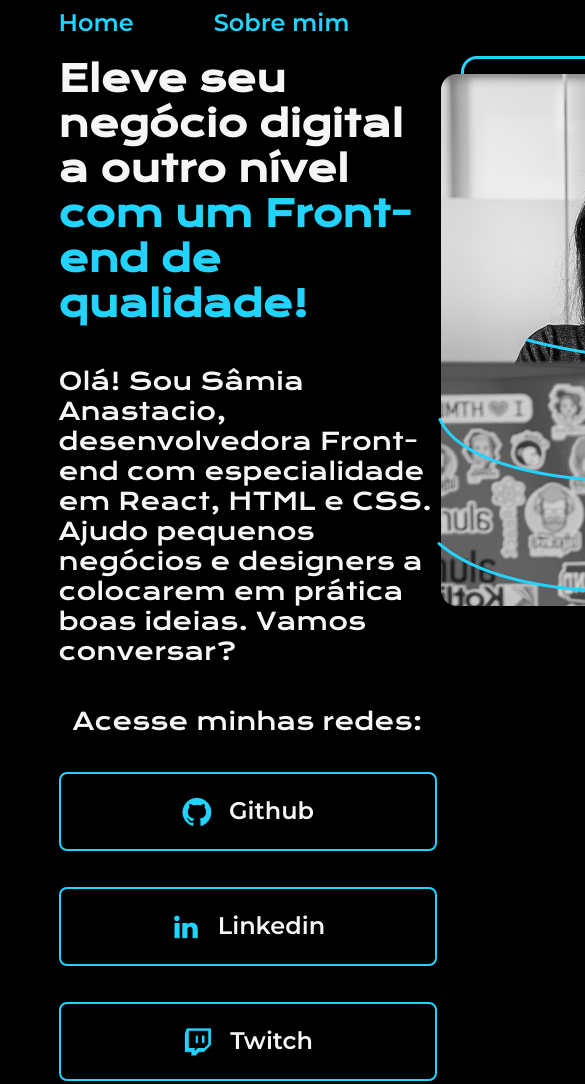
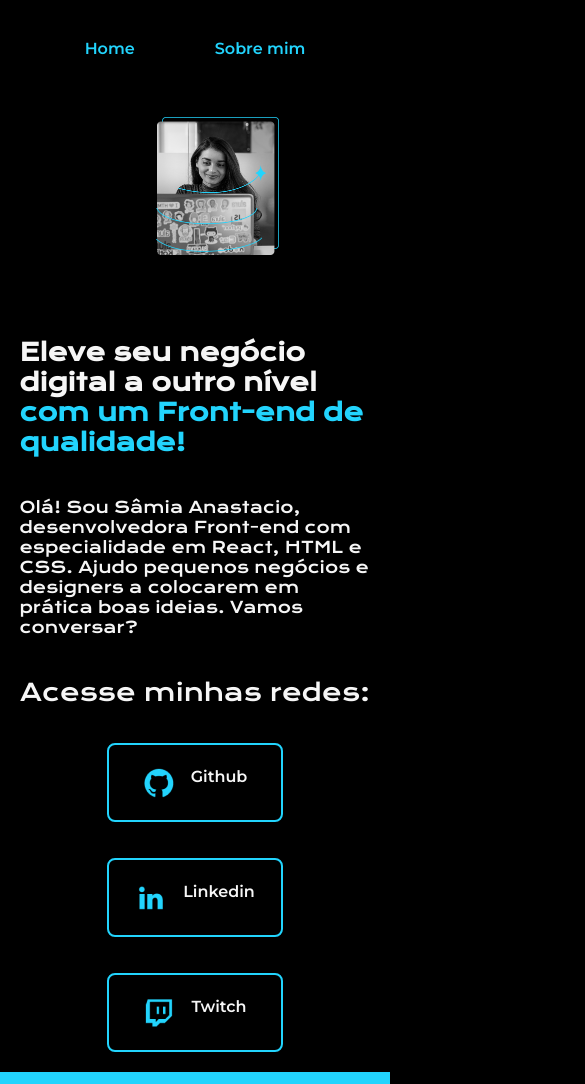
Before and after one commit to samiaanastacio/pagina-portifolio, a plain HTML site: page index.html in a window 390 px wide. Shown: the top 1084 px of the page, 585 px wide, since content can reach past the window. Drawn offline with nearby package versions, Linux system fonts and the light colour scheme.

Commit message:
versao mobile

```diff
--- a/index.html
+++ b/index.html
@@ -19,18 +19,18 @@
             <p class="apresentacao-conteudo-texto">Olá! Sou Sâmia Anastacio, desenvolvedora Front-end com especialidade em React, HTML e CSS. Ajudo pequenos negócios e designers a colocarem em prática boas ideias. Vamos conversar?</p>
             <div class="apresentacao-links">
                 <h2 class="apresentacao-links-subtitulo">Acesse minhas redes:</h2>
-                <a class="apresentacao-links-link" href="https://github.com/samiaanastacio"> <img src="./assets/Logo Github.png" alt="Ícone do Github" class="apresentacao-links-icone">
+                <a class="apresentacao-links-navegacao" href="https://github.com/samiaanastacio"> <img src="./assets/Logo Github.png" alt="Ícone do Github" class="apresentacao-links-icone">
                     Github
                 </a>
-                <a class="apresentacao-links-link" href="https://linkedin.com/in/samiaanastacio"> <img src="./assets/Logo linkedin.png" alt="Ícone do Linkedin" class="apresentacao-links-icone">
+                <a class="apresentacao-links-navegacao" href="https://linkedin.com/in/samiaanastacio"> <img src="./assets/Logo linkedin.png" alt="Ícone do Linkedin" class="apresentacao-links-icone">
                     Linkedin
                 </a>
-                <a class="apresentacao-links-link" href="https://www.twitch.tv/"> <img src="./assets/Logo Twitch.png" alt="Ícone do Twitch" class="apresentacao-links-icone">
+                <a class="apresentacao-links-navegacao" href="https://www.twitch.tv/"> <img src="./assets/Logo Twitch.png" alt="Ícone do Twitch" class="apresentacao-links-icone">
                     Twitch
                 </a>
             </div>
         </section>
-        <img src="./assets/Imagem.png" alt="Foto de desenvolvedora">
+        <img class="apresentacao-imagem" src="./assets/Imagem.png" alt="Foto de desenvolvedora">
     </main>
     <footer class="rodape">
         <p>Desenvolvido por Sâmia Anastacio</p>
--- a/styles/style.css
+++ b/styles/style.css
@@ -39,7 +39,7 @@ body{
     text-decoration: none;
     color: var(--cor-terciaria);
     font-family: var(--fonte-secundaria);
-    font-size: 24px;
+    font-size: 1.5 rem;
     font-weight: 600;
 }
 .apresentacao{
@@ -49,24 +49,25 @@ body{
     justify-content: space-between;
     width: 100%;
     position: relative;
+    gap: 82px;
 
 }
 
 .apresentacao-conteudo{
-    width: 615px;
+    width: 50%;
     display: flex;
     flex-direction: column;
     gap:40px;
 }
 
 .apresentacao-conteudo-titulo{
-    font-size: 36px;
+    font-size: 2.25 rem;
     font-family: var(--fonte-primaria);
 
 }
 
 .apresentacao-conteudo-texto{
-    font-size: 24px;
+    font-size: 1.5 rem;
     font-family: var(--fonte-primaria);
 
 }
@@ -82,18 +83,18 @@ body{
 .apresentacao-links-subtitulo{
     font-family: var(--fonte-primaria);
     font-weight: 400;
-    font-size: 24px;
+    font-size: 1.5 rem;
 }
 
-.apresentacao-links-link{
+.apresentacao-links-navegacao{
     /* background-color: #22D4FD; */
     display: flex;
     justify-content: center;
     gap: 16px;
-    width:378px;
+    width:50%;
     text-align: center;
     border-radius: 8px;
-    font-size: 24px;
+    font-size: 1.5 rem;
     font-weight: 600;
     padding: 21.5px 0;
     text-decoration: none;
@@ -103,8 +104,12 @@ body{
 
 }
 
-.apresentacao-links-link:hover{
+.apresentacao-links-navegacao:hover{
     background-color: var(--cor-hover);
+}
+
+.apresentacao-imagem{
+    width: 50%;
 }
 
 .rodape{
@@ -113,8 +118,32 @@ body{
     color: var(--cor-primaria);
     padding: 24px;
     font-family:var(--fonte-primaria);
-    font-size: 24px;
+    font-size: 1.5 rem;
     font-weight: 400;
+}
 
+@media (max-width:1200px){
+    .cabecalho{
+        padding: 10%;
+    }
+
+    .cabecalho-menu{
+        justify-content: center;
+
+    }
+
+    .apresentacao{
+        flex-direction: column-reverse;
+        padding: 5%;
+    }
+
+    .apresentacao-conteudo{
+        width: auto;
+    }
+
+    .apresentacao-imagem{
+        width: 74%;
+        padding-left: 136px;
+    }
 
 }
```
Also changed, not shown: about.html (+1 -1 lines).
